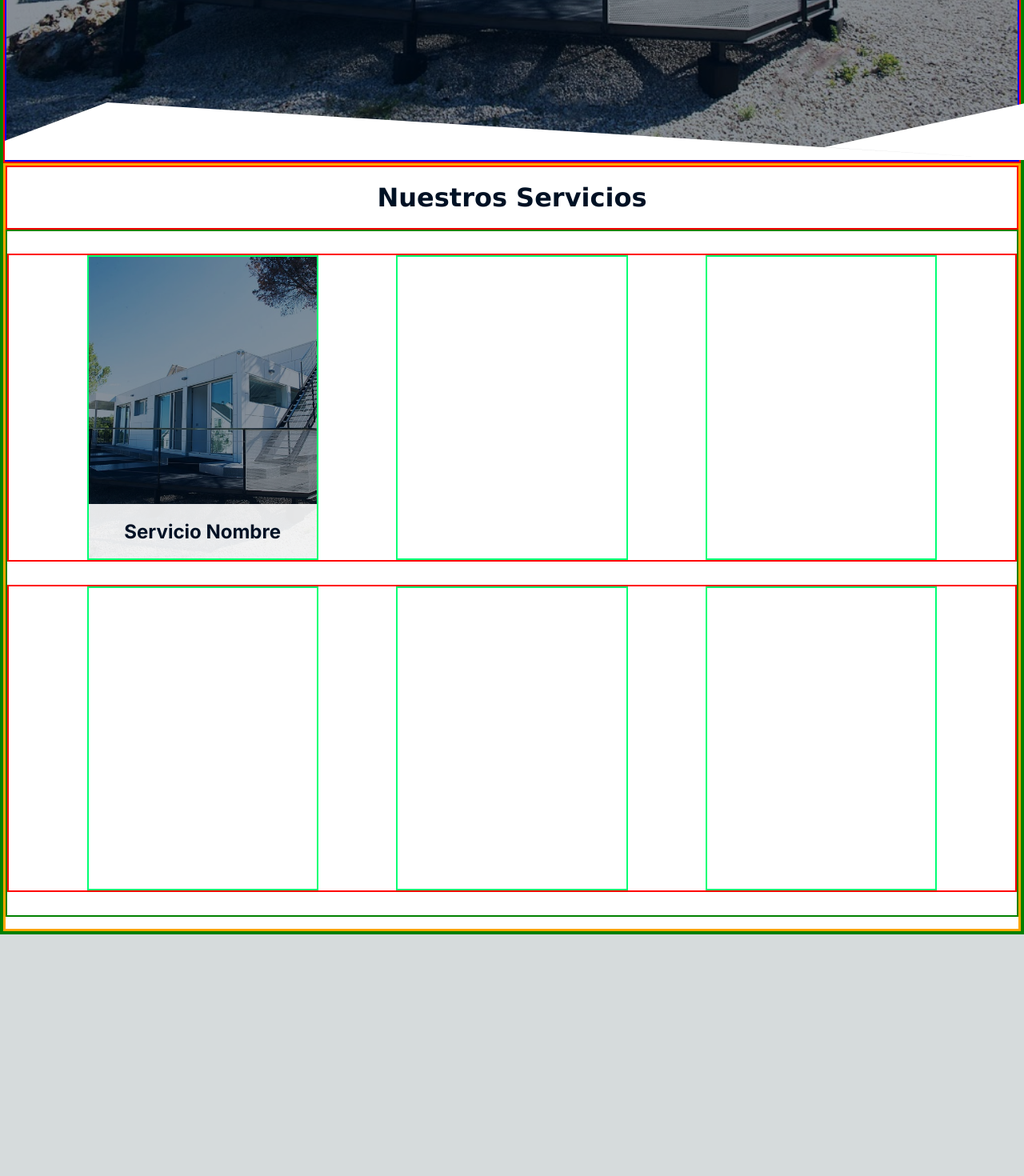
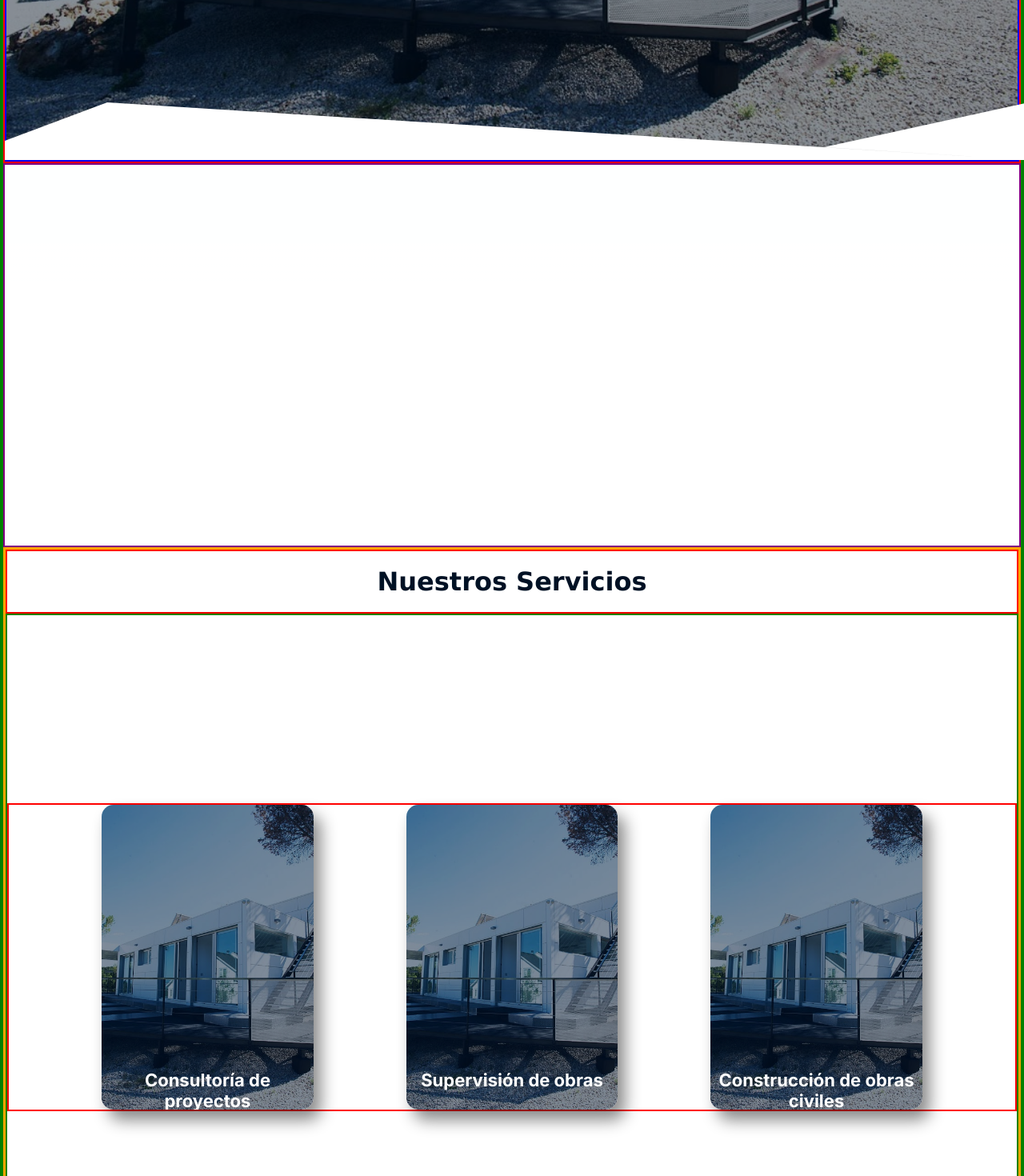
Before and after one commit to erickperejil/Erigo-Pagina-Web, a Next.js app: page / in a window 1280 px wide. Shown: the part 600-2070 px from the top of the page at 80% size. Before the commit the page ends 1768 px from the top, so only its background shows below. Built offline with nearby package versions, Linux system fonts and the light colour scheme.

Commit message:
Cambios y actualizaciones en la optimizacion de servicios

```diff
--- a/src/app/page.module.css
+++ b/src/app/page.module.css
@@ -467,10 +467,12 @@
 }
 
 .vista2Servicio{
-  border: 2px solid rgb(0, 255, 115);
+  /* border: 2px solid rgb(0, 255, 115); */
   height: 100%;
-  width: 23%;
+  width: 21%;
   display: flex;
+  box-shadow: 9px 13px 20px #00000078;
+  border-radius: 15px;
 
 }
 
@@ -482,6 +484,7 @@
   background-repeat: no-repeat; /* Do not repeat the image */
   background-size: cover;
   background-color: #004ea7;
+  border-radius: 15px;
 
 }
 
@@ -492,37 +495,39 @@
   display: flex;
   align-items: flex-end;
   overflow: hidden;
+  border-radius: 15px;
 }
 
-.servicioImagenSombra:hover{
 
-  animation: 5s 1 alternate descripcionHover;
 
-}
 
-@keyframes descripcionHover {
-  from {
-    background-color: #EDAA25;
-  }
-  to {
-    background-color: #004ea7;
-  }
-}
 
 .servicioDescripcion{
-  height: 18%;
   width: 100%;
-  background-color: #ffffffe4;
+  background-color: #004ea70f;
+  display: flex;
+  flex-direction: column;
+  justify-content: center;
 }
 
 
 
 .descripcionH2{
-  color: #001124;
+  color: #ffffff;
   text-align: center;
+  font-size: 22px;
 }
 
 .descripcionH3{
-  color: #001124;
-  font-size: 16px;
+  color: #ffffff;
+  font-size: 14px;
+  margin-left: 14px;
+  margin-right: 14px;
+  text-align: left;
 }
+
+.vistaDato{
+  height: 60vh;
+  width: 100%;
+  border: 2px solid purple;
+}
--- a/src/app/page.tsx
+++ b/src/app/page.tsx
@@ -1,127 +1,38 @@
 'use client';
 import Image from "next/image";
 import styles from "./page.module.css";
-import { Aleo } from 'next/font/google';
-import { FontAwesomeIcon } from '@fortawesome/react-fontawesome'
-import { faChevronLeft, faChevronRight } from '@fortawesome/free-solid-svg-icons'
+import { FontAwesomeIcon } from '@fortawesome/react-fontawesome';
+import { faChevronLeft, faChevronRight } from '@fortawesome/free-solid-svg-icons';
 import { useState } from "react";
 
-
-
-const aleo = Aleo({
-  subsets: ['latin'],
-  display: 'swap',
-})
+const servicios = [
+  {
+    titulo: "Consultoría de proyectos",
+    descripcion: "Ofrecemos asesoramiento técnico especializado para el diseño y planificación de proyectos civiles, desde la conceptualización, descripción de actividades a ejecutarse, presupuesto de obra y hasta la elaboración de los planos y especificaciones técnicas. También brindamos apoyo en la selección de materiales, tecnologías y procesos constructivos más adecuados para cada proyecto."
+  },
+  {
+    titulo: "Supervisión de obras",
+    descripcion: "Nos encargamos de la supervisión técnica, administrativa y financiera de los proyectos civiles en todas sus etapas, asegurando que se cumplan los plazos, presupuestos y estándares de calidad requeridos."
+  },
+  {
+    titulo: "Construcción de obras civiles",
+    descripcion: " somos especialistas en la construcción de obras civiles de todo tipo, desde pequeñas infraestructuras hasta grandes proyectos urbanos e industriales, ofreciendo soluciones integrales y personalizadas para cada cliente."
+  }
+];
 
 export default function Home() {
-  // return (
-  //   <main className={styles.main}>
-  //     <div className={styles.description}>
-  //       <p>
-  //         Comenzando a programar en react;
-  //         <code className={styles.code}> texto con estilo en negrita</code>
-  //       </p>
-  //       <div>
-  //         <a
-  //           href="https://vercel.com?utm_source=create-next-app&utm_medium=appdir-template&utm_campaign=create-next-app"
-  //           target="_blank"
-  //           rel="noopener noreferrer"
-  //         >
-  //           By{" "}
-  //           <Image
-  //             src="/vercel.svg"
-  //             alt="Vercel Logo"
-  //             className={styles.vercelLogo}
-  //             width={100}
-  //             height={24}
-  //             priority
-  //           />
-  //         </a>
-  //       </div>
-  //     </div>
+  const [hoveredIndex, setHoveredIndex] = useState<number | null>(null);
 
-  //     <div className={styles.center}>
-  //       <Image
-  //         className={styles.logo}
-  //         src="/next.svg"
-  //         alt="Next.js Logo"
-  //         width={180}
-  //         height={37}
-  //         priority
-  //       />
-  //     </div>
-
-  //     <div className={styles.grid}>
-  //       <a
-  //         href="https://nextjs.org/docs?utm_source=create-next-app&utm_medium=appdir-template&utm_campaign=create-next-app"
-  //         className={styles.card}
-  //         target="_blank"
-  //         rel="noopener noreferrer"
-  //       >
-  //         <h2>
-  //           Docs <span>-&gt;</span>
-  //         </h2>
-  //         <p>Find in-depth information about Next.js features and API.</p>
-  //       </a>
-
-  //       <a
-  //         href="https://nextjs.org/learn?utm_source=create-next-app&utm_medium=appdir-template&utm_campaign=create-next-app"
-  //         className={styles.card}
-  //         target="_blank"
-  //         rel="noopener noreferrer"
-  //       >
-  //         <h2>
-  //           Learn <span>-&gt;</span>
-  //         </h2>
-  //         <p>Learn about Next.js in an interactive course with&nbsp;quizzes!</p>
-  //       </a>
-
-  //       <a
-  //         href="https://vercel.com/templates?framework=next.js&utm_source=create-next-app&utm_medium=appdir-template&utm_campaign=create-next-app"
-  //         className={styles.card}
-  //         target="_blank"
-  //         rel="noopener noreferrer"
-  //       >
-  //         <h2>
-  //           Templates <span>-&gt;</span>
-  //         </h2>
-  //         <p>Explore starter templates for Next.js.</p>
-  //       </a>
-
-  //       <a
-  //         href="https://vercel.com/new?utm_source=create-next-app&utm_medium=appdir-template&utm_campaign=create-next-app"
-  //         className={styles.card}
-  //         target="_blank"
-  //         rel="noopener noreferrer"
-  //       >
-  //         <h2>
-  //           Deploy <span>-&gt;</span>
-  //         </h2>
-  //         <p>
-  //           Instantly deploy your Next.js site to a shareable URL with Vercel.
-  //         </p>
-  //       </a>
-  //     </div>
-  //   </main>
-  // );
-
-  const [isHovered, setIsHovered] = useState(false);
-
-  const handleMouseEnter = () => {
-    setIsHovered(true);
-    // Aquí puedes realizar cualquier acción cuando se hace hover
-    console.log('Mouse entered');
+  const handleMouseEnter = (index: number) => {
+    setHoveredIndex(index);
   };
 
   const handleMouseLeave = () => {
-    setIsHovered(false);
-    // Aquí puedes realizar cualquier acción cuando se deja de hacer hover
-    console.log('Mouse left');
+    setHoveredIndex(null);
   };
 
-  return(
+  return (
     <main className={styles.main}>
-
       <nav className={styles.tituloNav}>
         <div className={styles.tituloLogo}>
           <Image
@@ -133,103 +44,77 @@ export default function Home() {
             priority
           />
         </div>
-
         <div className={styles.tituloTitulo}>
           <h2>ERIGO INGENIERIA</h2>
         </div>
-
         <div className={styles.navSegmentos}>
           <div className={styles.segmento}>
             <h4 className={styles.segmentoTexto}>Sobre Nosotros</h4>
           </div>
-
           <div className={styles.segmento}>
             <h4 className={styles.segmentoTexto}>Nuestros Proyectos</h4>
           </div>
-
           <div className={styles.segmento}>
-            <h4 className={styles.segmentoTexto}>De Interes</h4>
+            <h4 className={styles.segmentoTexto}>De Interés</h4>
           </div>
-
           <div className={styles.segmento}>
-            <h4 className={styles.segmentoTexto}>Contactanos</h4>
+            <h4 className={styles.segmentoTexto}>Contáctanos</h4>
           </div>
         </div>
-
-
       </nav>
 
-
-
       <section className={styles.vistaPrincipal}>
-
         <div className={styles.imagenFondo}>
-        <div className={styles.fondoFilter}>
-
+          <div className={styles.fondoFilter}></div>
         </div>
-      </div>
-
         <div className={styles.cardIntroduccion}>
           <h1 className={styles.introduccionTexto}>
-        Somos una empresa consultora, supervisora y constructora de diversas obras civiles, con
-        mucha experiencia en el mercado.
+            Somos una empresa consultora, supervisora y constructora de diversas obras civiles, con mucha experiencia en el mercado.
           </h1>
         </div>
-
-      <div className= {styles.introduccionFlecha}>
+        <div className={styles.introduccionFlecha}>
           <FontAwesomeIcon className={styles.iconoFlecha} icon={faChevronLeft} fade />
         </div>
-
-      <div className= {styles.introduccionFlechaDerecha}>
+        <div className={styles.introduccionFlechaDerecha}>
           <FontAwesomeIcon className={styles.iconoFlecha} icon={faChevronRight} fade />
         </div>
+        <div className={styles.mainFooter}></div>
+      </section>
 
-      <div className={styles.mainFooter}>
-
-      </div>
-
-    </section>
+      <div className={styles.vistaDato}></div>
 
       <div className={styles.vista2}>
         <div className={styles.vista2Titulo}>
           <h1 className={styles.tituloVista2}>Nuestros Servicios</h1>
         </div>
-
         <div className={styles.vista2Servicios}>
-
           <div className={styles.vista2ServiciosFila}>
-            <div className={styles.vista2Servicio}>
+            {servicios.map((servicio, index) => (
+              <div key={index} className={styles.vista2Servicio}>
                 <div className={styles.servicioImagen}>
-                <div className={styles.servicioImagenSombra} onMouseEnter={handleMouseEnter} onMouseLeave={handleMouseLeave}>
-                  <div className={styles.servicioDescripcion}>
+                  <div
+                    className={styles.servicioImagenSombra}
+                    onMouseEnter={() => handleMouseEnter(index)}
+                    onMouseLeave={handleMouseLeave}
+                  >
+                    <div className={styles.servicioDescripcion} style={{
+                      height: hoveredIndex === index ? '100%' : '100%',
+                      transition: 'height 1s',
+                    }}>
+                      <div style={{ height: hoveredIndex === index ? '12%' : '90%', transition: 'height 1s' }}></div>
+                      <h2 className={styles.descripcionH2} style={{ height: hoveredIndex === index ? '10%' : '0%', transition: 'height 1s' }}>{servicio.titulo}</h2>
                       <br />
-                    <h2 className={styles.descripcionH2}>Servicio Nombre</h2>
-                    <br />
-                    <h3 className={styles.descripcionH3}> ofrecemos asesoramiento técnico especializado para el
-                                                          diseño y planificación de proyectos civiles, desde la conceptualización, descripción
-                                                          de actividades a ejecutarse, presupuesto de obra y hasta la elaboración de los planos
-                                                          y especificaciones técnicas. También brindamos apoyo en la selección de materiales,
-                                                          tecnologías y procesos constructivos más adecuados para cada proyecto.
+                      <h3 className={styles.descripcionH3} style={{marginTop: hoveredIndex === index ? (index === 2 ? '5%' : '-10px') : '30px', height: hoveredIndex === index ? '78%' : '0%', transition: 'margin-top 1s, height 1s' }}>
+                        {servicio.descripcion}
                       </h3>
                     </div>
                   </div>
                 </div>
-
               </div>
-            <div className={styles.vista2Servicio}></div>
-            <div className={styles.vista2Servicio}></div>
+            ))}
           </div>
-
-          <div className={styles.vista2ServiciosFila}>
-            <div className={styles.vista2Servicio}></div>
-            <div className={styles.vista2Servicio}></div>
-            <div className={styles.vista2Servicio}></div>
-          </div>
-
         </div>
       </div>
     </main>
-
   );
-
 }
```
Lines whose indentation alone changed are shown as unchanged.
